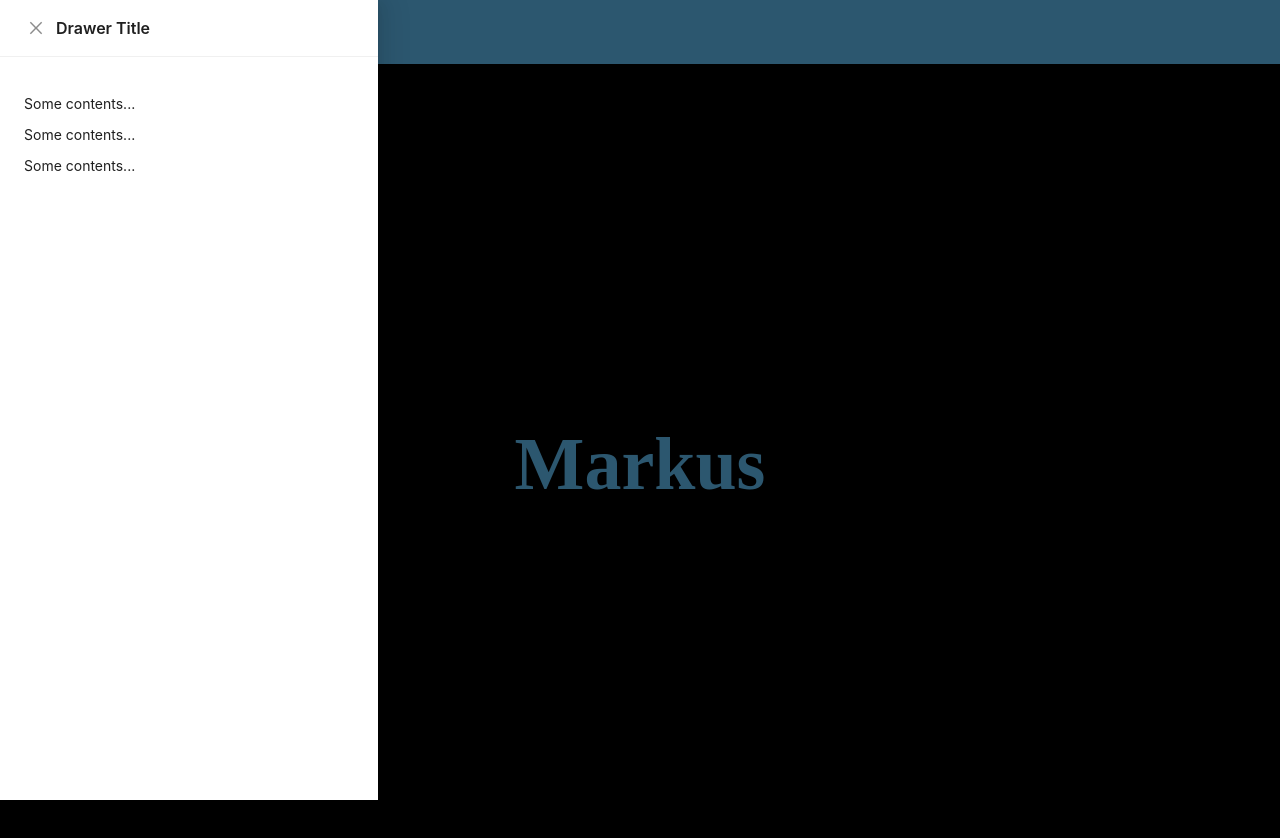
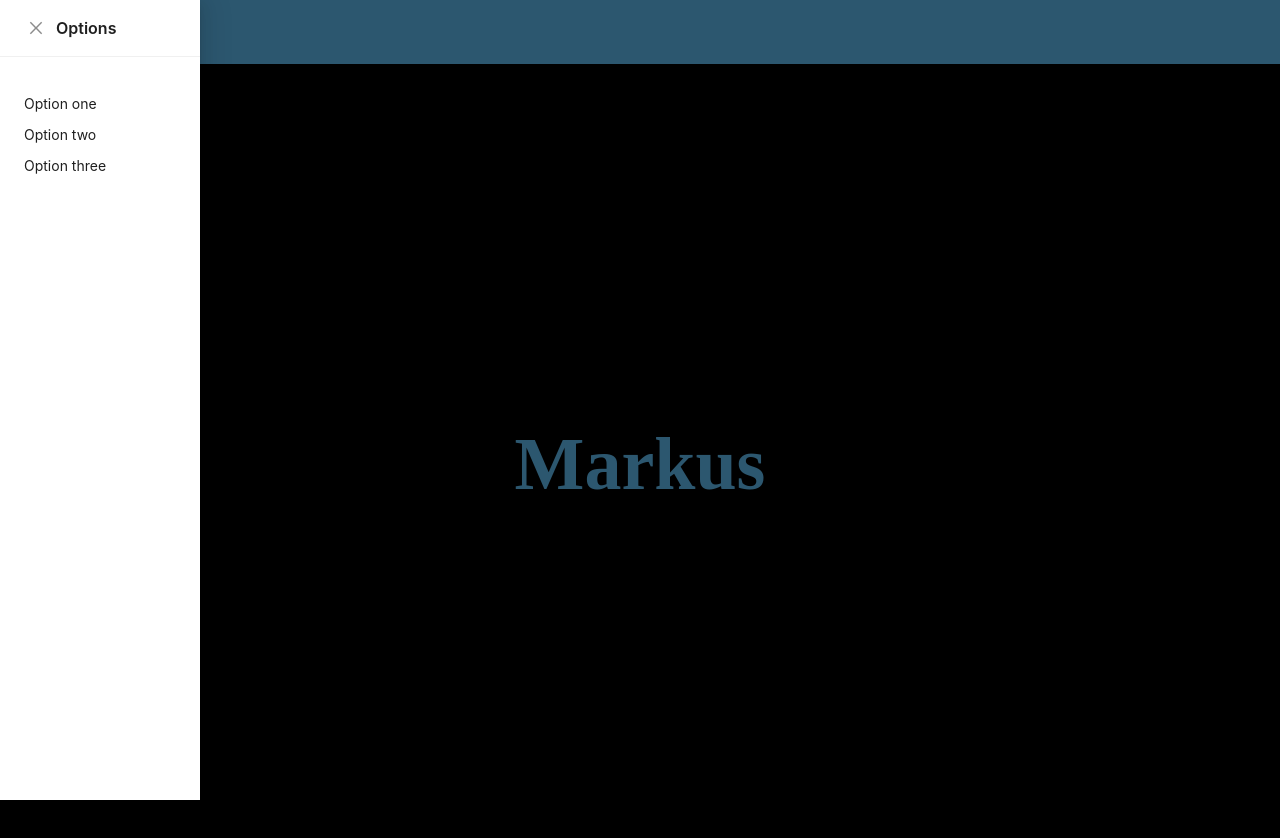
Before and after one commit to W0RMUS/w0rmus.github.io, a React (Vite) app: page / in a window 1280 px wide. Both pictures are taken after a click on the button "Menu". Shown: the top 838 px of the page. Built offline with nearby package versions, Linux system fonts and the light colour scheme.

Commit message:
Update: Drawer width

```diff
--- a/src/pages/Home/Home.tsx
+++ b/src/pages/Home/Home.tsx
@@ -20,14 +20,15 @@ function Home() {
           <p className="menu">Menu</p>
         </Button>
         <Drawer
-          title="Drawer Title"
+          title="Options"
           placement="left"
           onClose={closeDrawer}
           open={open}
+          width={200}
         >
-          <p>Some contents...</p>
-          <p>Some contents...</p>
-          <p>Some contents...</p>
+          <p>Option one</p>
+          <p>Option two</p>
+          <p>Option three</p>
         </Drawer>
       </div>
       <div className="home-container">
```
